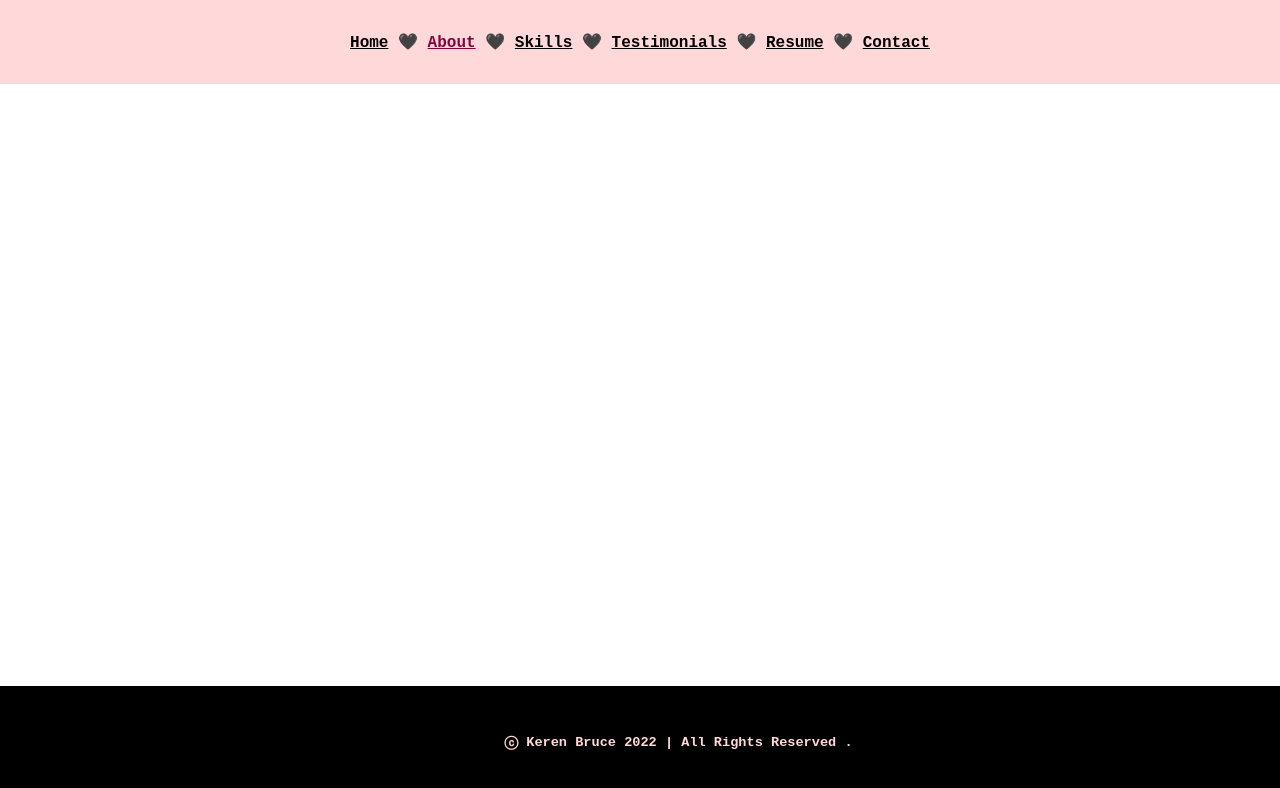
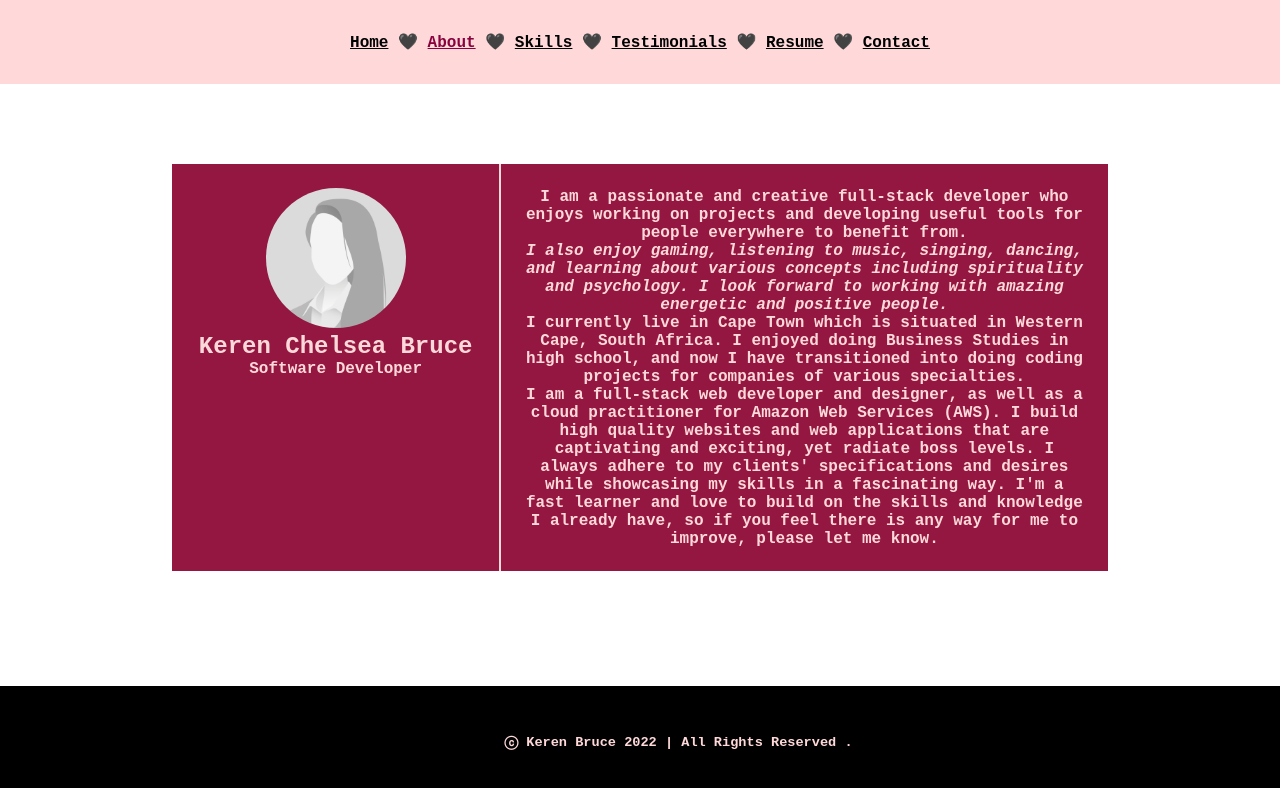
Before and after one commit to kerenkittybruce/keren-vue-portfolio, a Vue app: page /about in a window 1280 px wide. Shown: the top 788 px of the page. Built offline with nearby package versions, Linux system fonts and the light colour scheme.

Commit message:
Built AboutView

```diff
--- a/src/router/index.js
+++ b/src/router/index.js
@@ -1,6 +1,11 @@
 import { createRouter, createWebHistory } from "vue-router";
 import HomeView from "../views/HomeView.vue";
-import AboutView from "../views/AboutView.vue"
+import AboutView from "../views/AboutView.vue";
+import SkillsView from "../views/SkillsView.vue";
+import TestimonialsView from "../views/TestimonialsView.vue";
+import ContactView from "../views/ContactView.vue";
+import ProjectsView from "../views/ProjectsView.vue";
+import ResumeView from "../views/ResumeView.vue";
 
 const routes = [
   {
@@ -14,8 +19,30 @@ const routes = [
     component: AboutView,
   },
   {
-    path: "/"
-  }
+    path: "/skills",
+    name: "skills",
+    component: SkillsView,
+  },
+  {
+    path: "/testimonials",
+    name: "testimonials",
+    component: TestimonialsView,
+  },
+  {
+    path: "/contact",
+    name: "contact",
+    component: ContactView,
+  },
+  {
+    path: "/projects",
+    name: "projects",
+    component: ProjectsView,
+  },
+  {
+    path: "/resume",
+    name: "resume",
+    component: ResumeView,
+  },
 ];
 
 const router = createRouter({
--- a/src/views/AboutView.vue
+++ b/src/views/AboutView.vue
@@ -1,5 +1,104 @@
 <template>
-  <div class="about">
-    <h1>This is an about page</h1>
-  </div>
+  <section id="about" class="about">
+    <div class="profile">
+      <img
+        src="../assets/profile-placeholder-female.png"
+        alt="profile-picture"
+      />
+      <div class="profile-txt">
+        <h1>Keren Chelsea Bruce</h1>
+        <p>Software Developer</p>
+      </div>
+    </div>
+    <div class="abt-desc">
+      <p class="aboutme-1">
+        <b
+          >I am a passionate and creative full-stack developer who enjoys
+          working on projects and developing useful tools for people everywhere
+          to benefit from.</b
+        >
+        <br />
+        <em
+          >I also enjoy gaming, listening to music, singing, dancing, and
+          learning about various concepts including spirituality and psychology.
+          I look forward to working with amazing energetic and positive
+          people.</em
+        >
+        <br />
+        <b
+          >I currently live in Cape Town which is situated in Western Cape,
+          South Africa</b
+        >. I enjoyed doing Business Studies in high school, and now I have
+        transitioned into doing coding projects for companies of various
+        specialties.
+      </p>
+      <p class="aboutme-2">
+        I am a full-stack web developer and designer, as well as a cloud
+        practitioner for Amazon Web Services (AWS). I build high quality
+        websites and web applications that are captivating and exciting, yet
+        radiate boss levels. I always adhere to my clients' specifications and
+        desires while showcasing my skills in a fascinating way. I'm a fast
+        learner and love to build on the skills and knowledge I already have, so
+        if you feel there is any way for me to improve, please let me know.
+      </p>
+    </div>
+  </section>
 </template>
+
+<script>
+export default {
+  name: "AboutView",
+
+  data() {
+    return {};
+  },
+
+  mounted() {},
+
+  methods: {},
+};
+</script>
+
+<style scoped>
+* {
+  margin: 0;
+  padding: 0;
+  overflow-x: hidden;
+  box-sizing: content-box;
+  font-family: monospace;
+  -webkit-font-smoothing: antialiased;
+  -moz-osx-font-smoothing: grayscale;
+}
+section {
+  margin: 8%;
+  padding: 5%;
+  display: flex;
+  flex-direction: row;
+  justify-content: space-around;
+}
+
+.profile,
+.abt-desc {
+  background-color: rgba(137, 2, 47, 0.912);
+  color: #ffd9da;
+  padding: 2.5%;
+  font-size: large;
+  font-weight: bold;
+}
+
+.profile {
+  flex: 1;
+  width: 35%;
+  border-right: 2px solid #ffd9da;
+}
+
+.profile img {
+  width: 50%;
+  border-radius: 50%;
+}
+
+.abt-desc {
+  flex: 2;
+  width: 65%;
+}
+</style>
--- /dev/null
+++ b/src/views/ContactView.vue
@@ -0,0 +1,30 @@
+<template>
+    <div>
+
+
+    </div>
+</template>
+
+<script>
+export default {
+    name: 'KerenPortfolioContactView',
+
+    data() {
+        return {
+
+        };
+    },
+
+    mounted() {
+
+    },
+
+    methods: {
+
+    },
+};
+</script>
+
+<style lang="scss" scoped>
+
+</style>
--- a/src/views/HomeView.vue
+++ b/src/views/HomeView.vue
@@ -79,7 +79,7 @@ export default {
   /*margin-left: -10px;*/
   color: transparent;
   -webkit-text-stroke: 1px #890230;
-  background-image: url("../assets/watercolorgirl-strip.png");
+  background-image: url("../assets/favpng_rose-flower-pattern.png");
   -webkit-background-clip: text;
   background-position: 0 0;
   animation: back 20s linear infinite;
--- /dev/null
+++ b/src/views/ProjectsView.vue
@@ -0,0 +1,29 @@
+<template>
+    <div>
+
+    </div>
+</template>
+
+<script>
+export default {
+    name: 'KerenPortfolioProjectsView',
+
+    data() {
+        return {
+
+        };
+    },
+
+    mounted() {
+
+    },
+
+    methods: {
+
+    },
+};
+</script>
+
+<style lang="scss" scoped>
+
+</style>
--- /dev/null
+++ b/src/views/ResumeView.vue
@@ -0,0 +1,29 @@
+<template>
+    <div>
+
+    </div>
+</template>
+
+<script>
+export default {
+    name: 'KerenPortfolioResumeView',
+
+    data() {
+        return {
+
+        };
+    },
+
+    mounted() {
+
+    },
+
+    methods: {
+
+    },
+};
+</script>
+
+<style lang="scss" scoped>
+
+</style>
--- /dev/null
+++ b/src/views/SkillsView.vue
@@ -0,0 +1,29 @@
+<template>
+    <div>
+
+    </div>
+</template>
+
+<script>
+export default {
+    name: 'KerenPortfolioSkillsView',
+
+    data() {
+        return {
+
+        };
+    },
+
+    mounted() {
+
+    },
+
+    methods: {
+
+    },
+};
+</script>
+
+<style lang="scss" scoped>
+
+</style>
--- /dev/null
+++ b/src/views/TestimonialsView.vue
@@ -0,0 +1,29 @@
+<template>
+    <div>
+
+    </div>
+</template>
+
+<script>
+export default {
+    name: 'KerenPortfolioTestimonialsView',
+
+    data() {
+        return {
+
+        };
+    },
+
+    mounted() {
+
+    },
+
+    methods: {
+
+    },
+};
+</script>
+
+<style lang="scss" scoped>
+
+</style>
```
Also changed, not shown: src/assets/favpng_rose-flower-pattern.png (added), src/assets/profile-placeholder-female.png (added).
